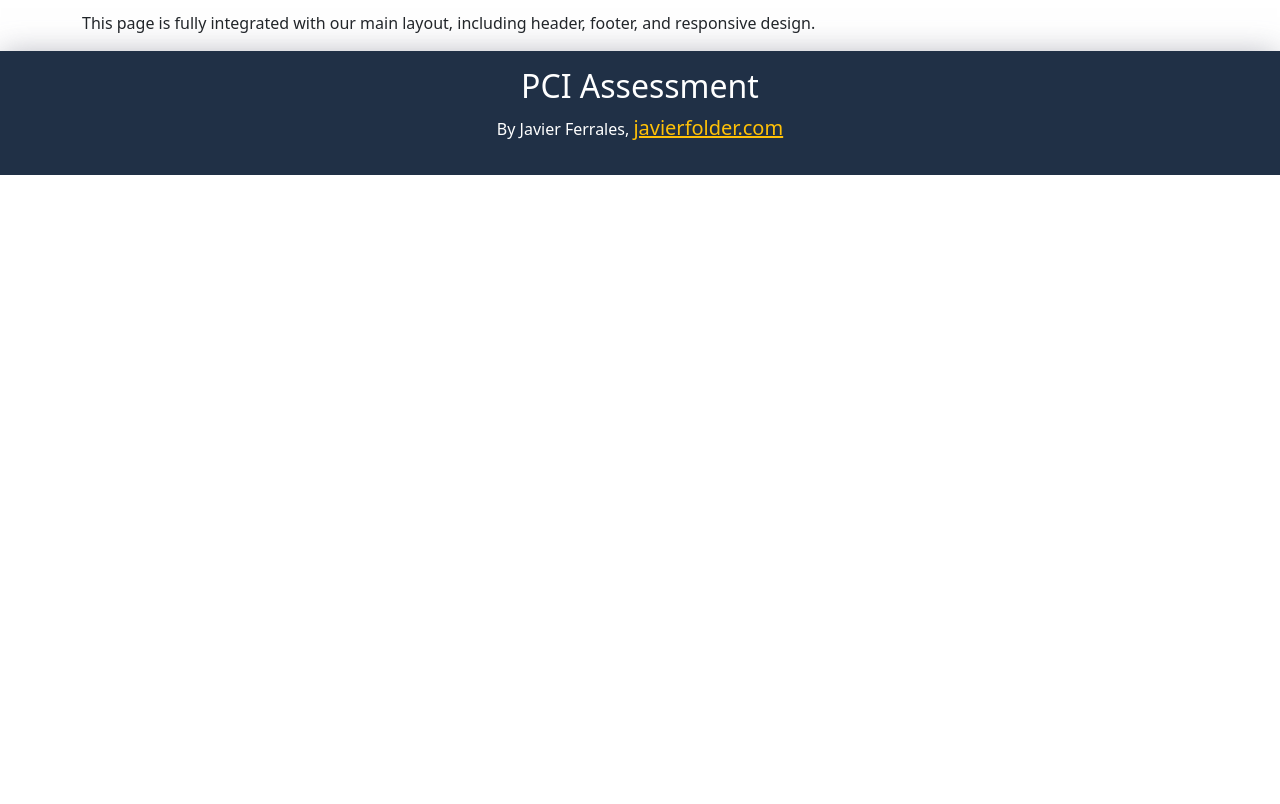
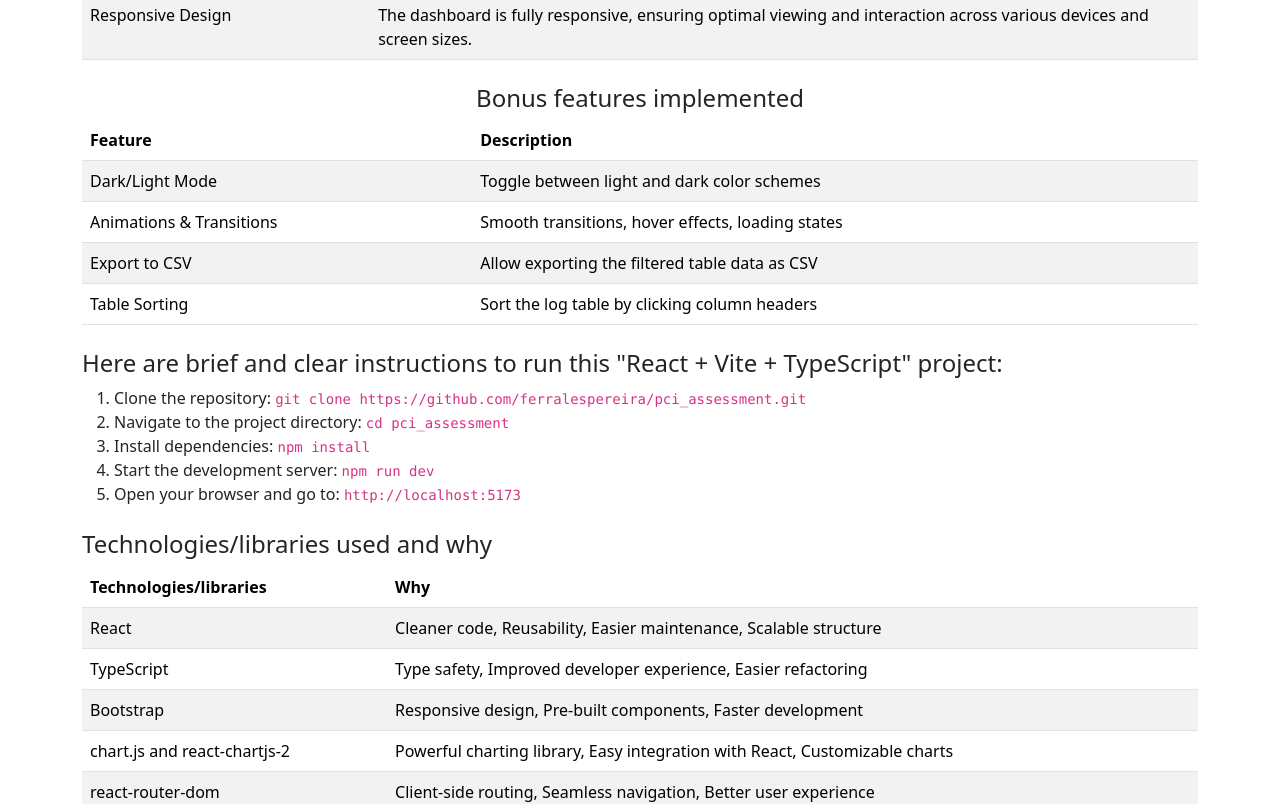
Before and after one commit to ferralespereira/pci_assessment, a React (Vite) app: page /about in a window 1280 px wide. Shown: the part 680-1484 px from the top of the page. Before the commit the page ends 855 px from the top, so only its background shows below. Built offline with nearby package versions, Linux system fonts and the light colour scheme.

Commit message:
setting mt in footer and more content in about us page

```diff
--- a/src/components/Layout.tsx
+++ b/src/components/Layout.tsx
@@ -17,7 +17,7 @@ export default function Layout({ children }: LayoutProps) {
       </main>
 
       {/* Footer */}
-      <footer className="text-white text-center p-3 mt-auto" style={{ backgroundColor: "rgb(32, 48, 70)", boxShadow: "-1px 2px 31.1px -2px #6a6b7d8c" }}>
+      <footer className="text-white text-center p-3 mt-5" style={{ backgroundColor: "rgb(32, 48, 70)", boxShadow: "-1px 2px 31.1px -2px #6a6b7d8c" }}>
         <h2>PCI Assessment</h2>
         <p>By Javier Ferrales, <a className="fs-5 text-warning" href="https://javierfolder.com">javierfolder.com</a></p>
       </footer>
--- a/src/pages/AboutUs.tsx
+++ b/src/pages/AboutUs.tsx
@@ -25,7 +25,7 @@ export default function AboutUs() {
               <tbody>
                 <tr>
                   <td>Technology Stack</td>
-                  <td>HTML5, CSS3, JavaScript, React, Bootstrap, chart.js</td>
+                  <td>HTML5, CSS3, TypeScript/JavaScript, React, Bootstrap, chart.js, react-router-dom</td>
                 </tr>
                 <tr>
                   <td>Summary Cards (KPI Section)</td>
@@ -39,12 +39,83 @@ export default function AboutUs() {
                   <td>Request Log Table (Display a detailed table with all the request logs.)</td>
                   <td>All fields from the JSON data displayed in a clean, readable format, Date/time formatted in a human-readable way (e.g., "Feb 20, 2025 — 08:15 AM"), Response codes visually differentiated using color-coded badges or tags</td>
                 </tr>
+                <tr>
+                  <td>Responsive Design</td>
+                  <td>The dashboard is fully responsive, ensuring optimal viewing and interaction across various devices and screen sizes.</td>
+                </tr>
               </tbody>
             </table>
-            <p>
-              This page is fully integrated with our main layout, including header, footer, and responsive design.
-            </p>
-          </Col>
+            <h4 className="text-center mt-4">Bonus features implemented</h4>
+            <table className="table table-striped">
+              <thead>
+                <tr>
+                  <th>Feature</th>
+                  <th>Description</th>
+                </tr>
+              </thead>
+              <tbody>
+                <tr>
+                  <td>Dark/Light Mode</td>
+                  <td>Toggle between light and dark color schemes</td>
+                </tr>
+                <tr>
+                  <td>Animations & Transitions</td>
+                  <td>Smooth transitions, hover effects, loading states</td>
+                </tr>
+                <tr>
+                  <td>Export to CSV</td>
+                  <td>Allow exporting the filtered table data as CSV</td>
+                </tr>
+                <tr>
+                  <td>Table Sorting</td>
+                  <td>Sort the log table by clicking column headers</td>
+                </tr>
+              </tbody>
+            </table>
+            <div className="mt-4">
+              <h4>Here are brief and clear instructions to run this "React + Vite + TypeScript" project:</h4>
+              <ol>
+                <li>Clone the repository: <code>git clone https://github.com/ferralespereira/pci_assessment.git</code></li>
+                <li>Navigate to the project directory: <code>cd pci_assessment</code></li>
+                <li>Install dependencies: <code>npm install</code></li>
+                <li>Start the development server: <code>npm run dev</code></li>
+                <li>Open your browser and go to: <code>http://localhost:5173</code></li>
+              </ol>
+            </div>
+            <div className="mt-4">
+              <h4>Technologies/libraries used and why</h4>
+              <table className="table table-striped">
+              <thead>
+                <tr>
+                  <th>Technologies/libraries</th>
+                  <th>Why</th>
+                </tr>
+              </thead>
+              <tbody>
+                <tr>
+                  <td>React</td>
+                  <td>Cleaner code, Reusability, Easier maintenance, Scalable structure</td>
+                </tr>
+                <tr>
+                  <td>TypeScript</td>
+                  <td>Type safety, Improved developer experience, Easier refactoring</td>
+                </tr>
+                <tr>
+                  <td>Bootstrap</td>
+                  <td>Responsive design, Pre-built components, Faster development</td>
+                </tr>
+                <tr>
+                  <td>chart.js and react-chartjs-2</td>
+                  <td>Powerful charting library, Easy integration with React, Customizable charts</td>
+                </tr>
+                <tr>
+                  <td>react-router-dom</td>
+                  <td>Client-side routing, Seamless navigation, Better user experience</td>
+                </tr>
+              </tbody>
+            </table>
+          </div>
+        </Col>
         </Row>
       </Container>
     </Layout>
```
